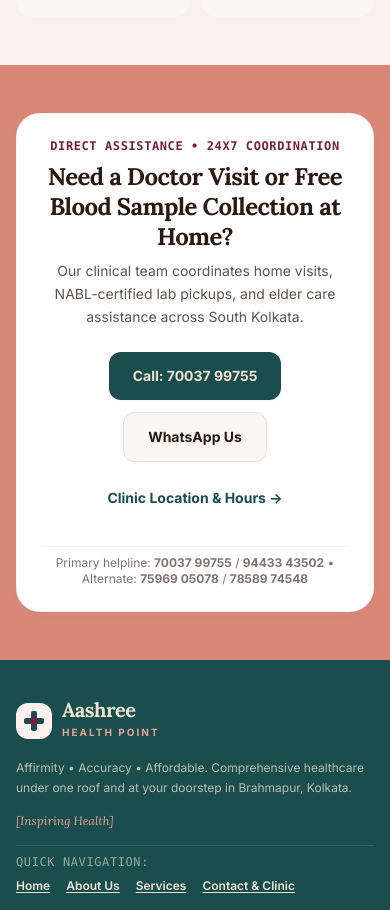
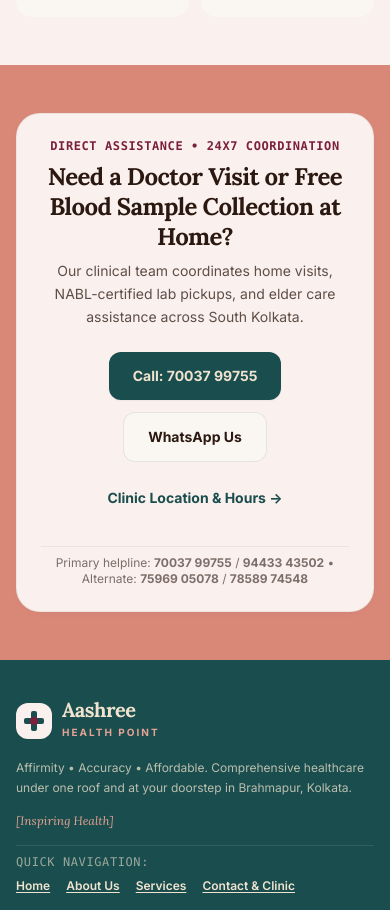
Before and after one commit to aryanbhojgaria/Aashree-Health-Point-, a React (Vite) app: page / in a window 390 px wide. Shown: the part 2748-3658 px from the top of the page. Built offline with nearby package versions, Linux system fonts and the light colour scheme.

Commit message:
style(home): update brief contact CTA card to warm brochure-aligned background

```diff
--- a/src/pages/HomePage.jsx
+++ b/src/pages/HomePage.jsx
@@ -26,7 +26,7 @@
 
       {/* 4. Brief Contact CTA */}
       <section className="py-12 sm:py-16 px-4 sm:px-6 lg:px-8 max-w-5xl mx-auto">
-        <div className="bg-white rounded-3xl p-6 sm:p-10 shadow-card border border-black/[0.05] text-center space-y-6">
+        <div className="bg-[#FAF0ED] rounded-3xl p-6 sm:p-10 shadow-card border border-black/[0.05] text-center space-y-6">
           <div className="space-y-2 max-w-2xl mx-auto">
             <span className="text-xs font-mono font-bold uppercase tracking-wider text-maroon block">
               Direct Assistance &bull; 24x7 Coordination
```
